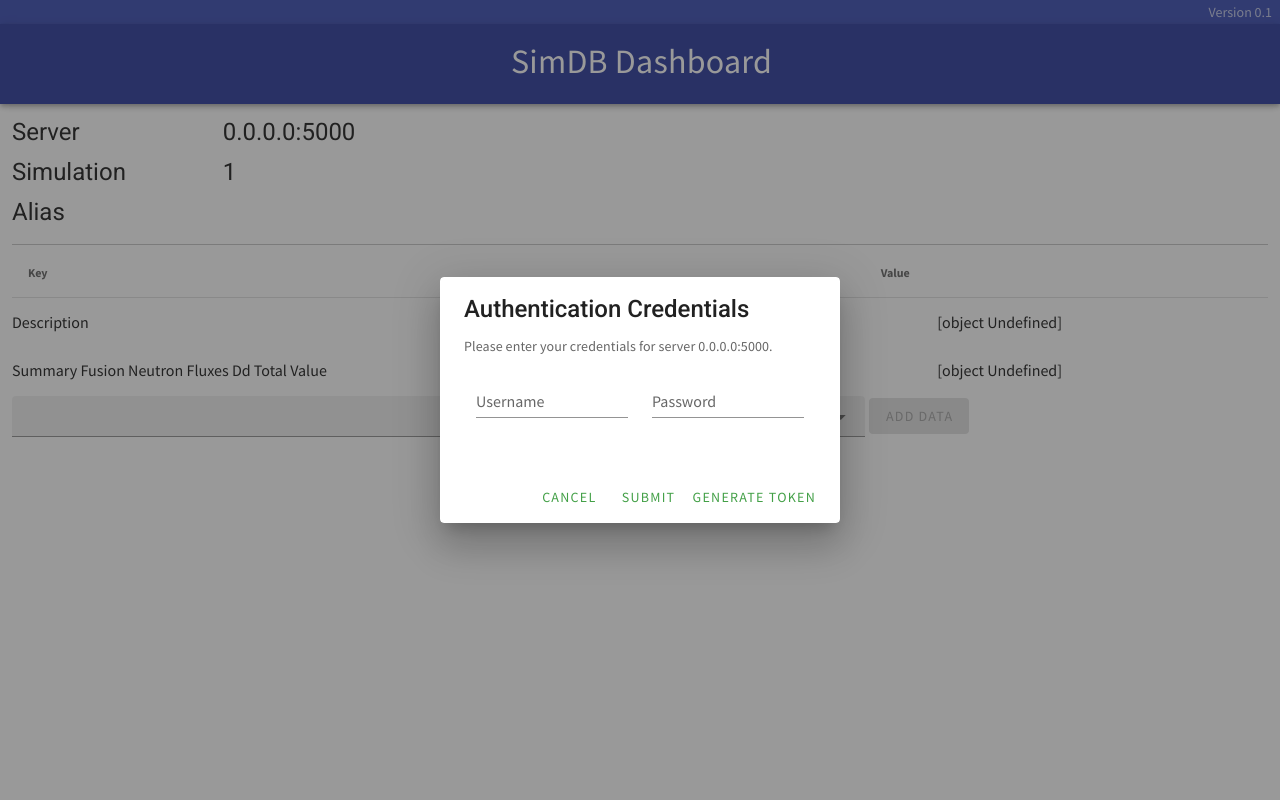
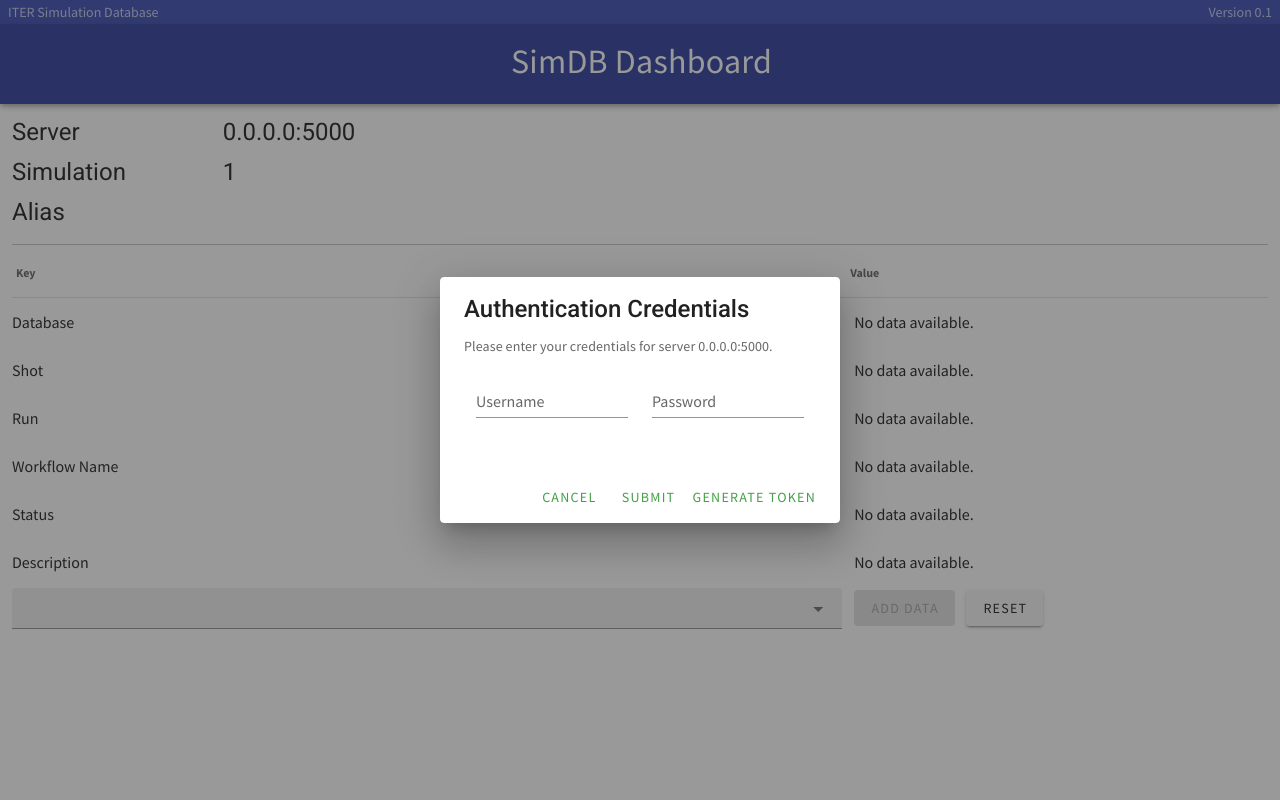
Before and after one commit to iterorganization/SimDB-Dashboard, a Flask app: page /uuid/1 in a window 1280 px wide. Run offline with Flask 2, Linux system fonts and the light colour scheme; some libraries are stand-ins or nearby versions.

Commit message:
Tidying up data rows and adding reset button.

```diff
--- a/dashboard/static/dashboard/js/config.js
+++ b/dashboard/static/dashboard/js/config.js
@@ -1,16 +1,17 @@
-const searchFields = [
+const config = {
+    searchFields: [
         'database',
         'shot',
         'run',
         'workflow.name',
         'status',
-];
-
-const displayFields = [
+    ],
+    displayFields: [
         'database',
         'shot',
         'run',
         'workflow.name',
         'status',
         'description',
-];
+    ],
+}
--- a/dashboard/static/dashboard/js/data-row.js
+++ b/dashboard/static/dashboard/js/data-row.js
@@ -2,25 +2,21 @@
   delimiters: ['<[', ']>'],
   template: `
   <tr>
-    <td><[ name.toLabel() ]></td>
+    <td style="min-width: 25em"><[ name.toLabel() ]></td>
     <td>
-      <div v-if="isXML()">
-        <v-container style="width: 70%;">
-        <pre style="max-height: 400px">
+      <v-container style="width: 70%" class="ml-0">
+        <template v-if="isXML()">
+          <pre style="max-height: 400px">
 <[ value ]>
-        </pre>
-        </v-container>
-      </div>
-      <div v-else-if="isArray()">
-        <v-container style="width: 70%">
-        <plotly-loader :id="'plot' + index" :ydata="processValue(value)" :ylabel="name" :xdata="getXData()" xlabel="time"></plotly-loader>
-        </v-container>
-      </div>
-      <div v-else>
-        <v-container style="width: 70%">
+          </pre>
+        </template>
+        <template v-else-if="isArray()">
+          <plotly-loader :id="'plot' + index" :ydata="processValue(value)" :ylabel="name" :xdata="getXData()" xlabel="time"></plotly-loader>
+        </template>
+        <template v-else>
           <[ processValue(value) ]>
-        </v-container>
-      </div>
+        </template>
+      </v-container>
     </td>
   </tr>
   `,
@@ -38,7 +34,7 @@
     },
     processValue: function (value) {
       if (!value) {
-        return toString(value);
+        return "No data available.";
       }
       if (value.hasOwnProperty('_type') && value._type === 'numpy.ndarray') {
         if (value.dtype === "int32") {
--- a/dashboard/static/dashboard/js/index.js
+++ b/dashboard/static/dashboard/js/index.js
@@ -7,7 +7,7 @@
       items: [],
       wildSearch: [{ value: null }],
       searchModels: [],
-      searchFields: searchFields.map(el => {
+      searchFields: config.searchFields.map(el => {
         return { name: el, display: el.toLabel() };
       }),
       servers: [
--- a/dashboard/static/dashboard/js/simulation.js
+++ b/dashboard/static/dashboard/js/simulation.js
@@ -1,7 +1,7 @@
 Vue.component('RowAdder', {
   template: `
       <tr>
-      <td class="p-0">
+      <td class="p-0 pb-3">
         <v-autocomplete
             auto-select-first
             v-model="selectedItem"
@@ -12,9 +12,12 @@
             no-data-text="loading..."
         ></v-autocomplete>
       </td>
-      <td>
-        <v-btn class="m-1" :disabled="!(selectedItem && selectedItem.length > 0)" @click="$emit('add', selectedItem)">
+      <td class="pb-3">
+        <v-btn class="m-1 ml-3" :disabled="!(selectedItem && selectedItem.length > 0)" @click="$emit('add', selectedItem)">
           Add Data
+        </v-btn>
+        <v-btn class="m-1" @click="$emit('reset')">
+          Reset
         </v-btn>
       </td>
     </tr>
@@ -77,7 +80,7 @@
       inputs: [],
       outputs: [],
       items: [],
-      displayItems: ['description', 'summary.fusion.neutron_fluxes.dd.total.value'],
+      displayItems: config.displayFields,
       token: null,
       dialog: true,
       status: {
@@ -85,6 +88,11 @@
         text: null,
         type: 'error',
       },
+    }
+  },
+  watch: {
+    displayItems: function() {
+      window.localStorage.setItem('simdb-display-items', JSON.stringify(this.displayItems));
     }
   },
   mounted() {
@@ -97,10 +105,17 @@
     } else {
       this.dialog = true;
     }
+    let displayItems = window.localStorage.getItem('simdb-display-items');
+    if (displayItems) {
+      this.displayItems = JSON.parse(displayItems);
+    }
   },
   methods: {
     addRow(name) {
       this.displayItems.push(name);
+    },
+    resetRows() {
+      this.displayItems = config.displayFields;
     },
     getToken() {
       return this.token || window.sessionStorage.getItem('simdb-token-' + this.server);
--- a/dashboard/templates/dashboard/index.html
+++ b/dashboard/templates/dashboard/index.html
@@ -4,6 +4,7 @@
 <div id="app">
   <v-app>
     <v-system-bar app dark color="indigo">
+      ITER Simulation Database
       <v-spacer></v-spacer>
       Version 0.1
     </v-system-bar>
--- a/dashboard/templates/dashboard/simulation.html
+++ b/dashboard/templates/dashboard/simulation.html
@@ -6,6 +6,7 @@
     <auth-dialog :server="server" :show="dialog" @ok="setItems" @error="dialog = false"></auth-dialog>
 
     <v-system-bar app dark color="indigo">
+      ITER Simulation Database
       <v-spacer></v-spacer>
       Version 0.1
     </v-system-bar>
@@ -36,10 +37,10 @@
         <v-row>
           <v-simple-table>
             <template>
-              <thead><tr><th>Key</th><th>Value</th></tr></thead>
+              <thead><tr><th class="pl-1">Key</th><th class="pl-2">Value</th></tr></thead>
               <tbody>
                 <data-row v-for="(name, index) in displayItems" :key="index" :name="name" :value="getValue(name)" :index="index" :data="items"></data-row>
-                <row-adder :server="server" @add="addRow"></row-adder>
+                <row-adder :server="server" @add="addRow" @reset="resetRows"></row-adder>
               </tbody>
             </template>
           </v-simple-table>
```
Lines whose indentation alone changed are shown as unchanged.
